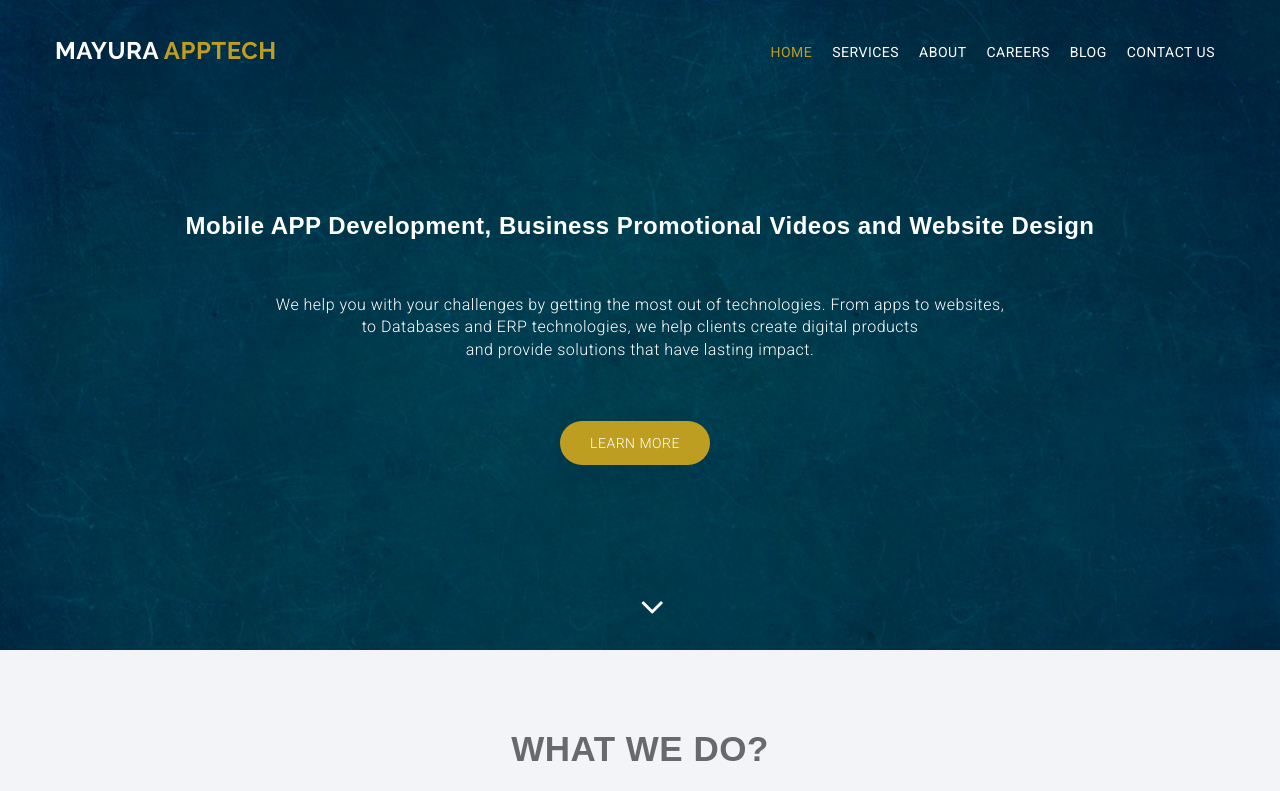
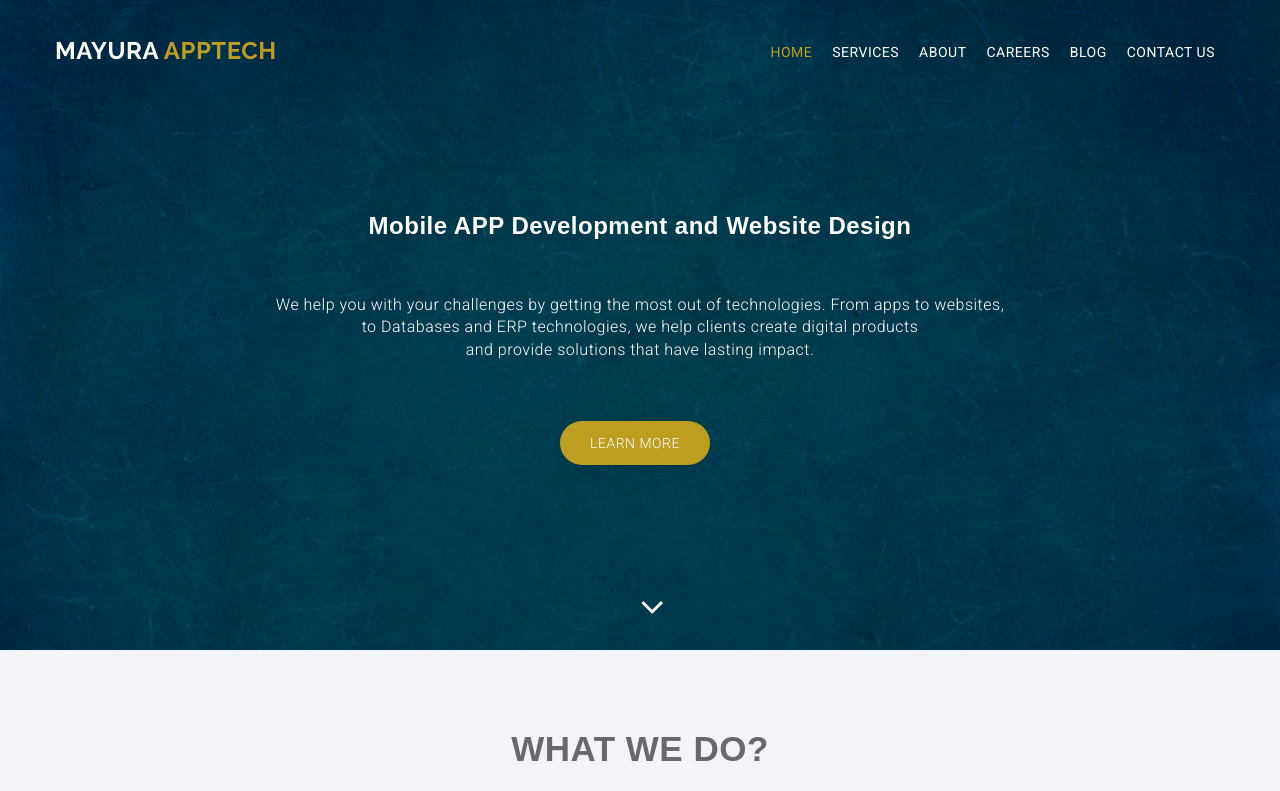
Before and after one commit to mayuraapptech/mayuraapptech.github.io, a plain HTML site: page index.html in a window 1280 px wide. Shown: the top 791 px of the page. Drawn offline with Linux system fonts and the light colour scheme.

Commit message:
Update index.html 6

```diff
--- a/index.html
+++ b/index.html
@@ -52,7 +52,7 @@
           <div class="container">
             <div class="row">
               <div class="banner-info text-center wow fadeIn delay-05s">
-                <h3 class="bnr-title"><br><br>Mobile APP Development, Business Promotional Videos and Website Design</h3>
+                <h3 class="bnr-title"><br><br>Mobile APP Development and Website Design</h3>
                 <!--<h2 class="bnr-sub-title">Mobile App and Web Development</h2>-->
                 <p class="bnr-para"><br><br>We help you with your challenges by getting the most out of technologies. From apps to websites,<br> to Databases and ERP technologies, we help clients create digital products <br>and provide solutions that have lasting impact.</p>
                 <div class="brn-btn">
```
